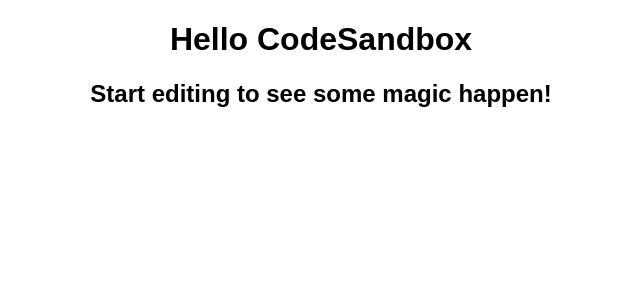
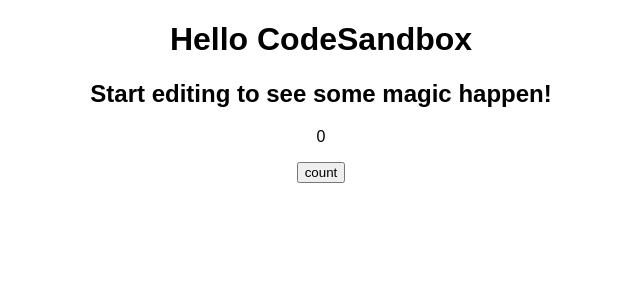
Before and after one commit to ShoheiTakino/react-continue, a React (Create React App) app: page / in a window 1280 px wide. Shown: the top 300 px of the page, without its empty margins (319-959 px from the left). Built offline with nearby package versions, Linux system fonts and the light colour scheme.

Commit message:
カウントボタン作成

```diff
--- a/src/App.js
+++ b/src/App.js
@@ -1,10 +1,18 @@
+import { useState } from "react";
 import "./styles.css";
 
 export default function App() {
+  const [count, setCount] = useState(0);
+  const onClickCountButton = () => {
+    setCount(count + 1);
+  };
+
   return (
     <div className="App">
       <h1>Hello CodeSandbox</h1>
       <h2>Start editing to see some magic happen!</h2>
+      <p>{count}</p>
+      <button onClick={onClickCountButton}>count</button>
     </div>
   );
 }
```
